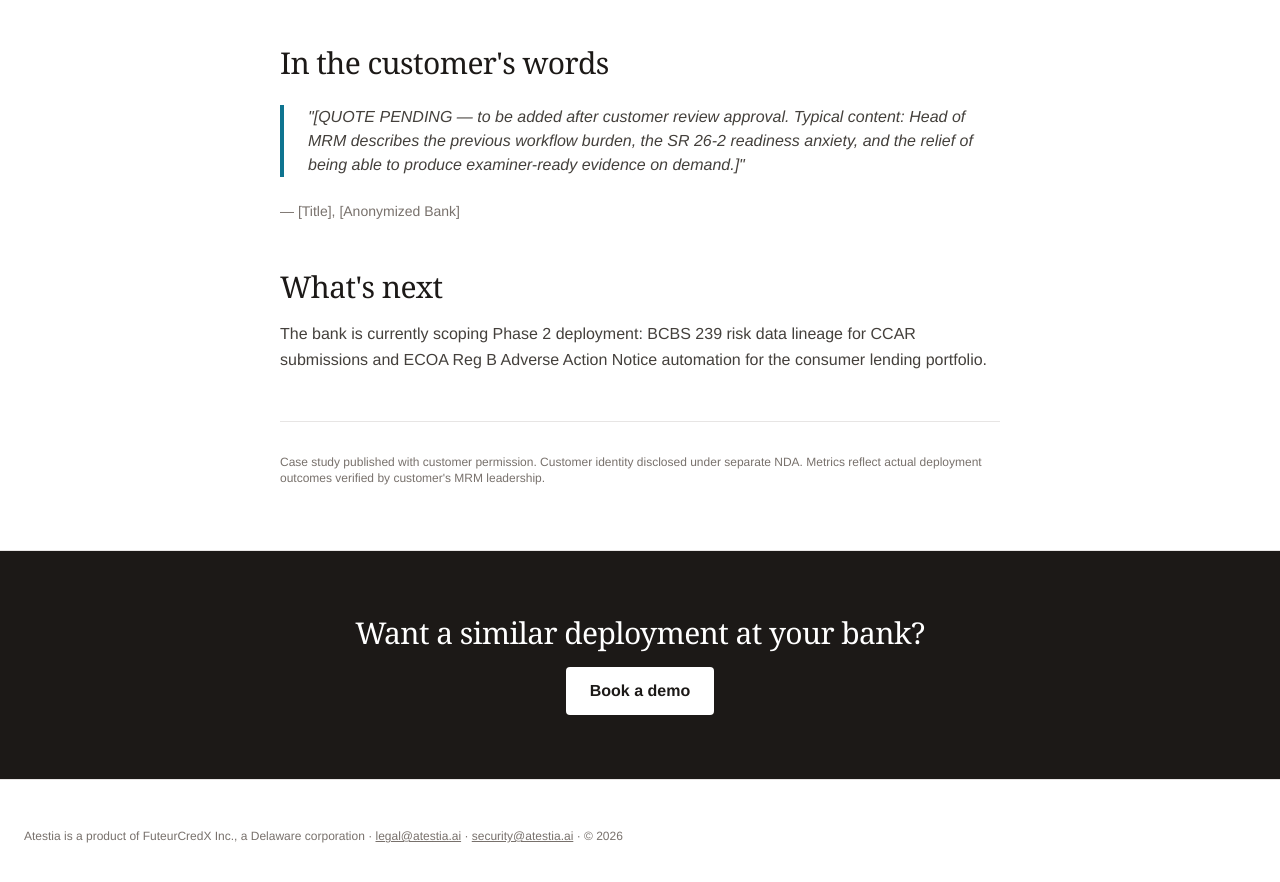
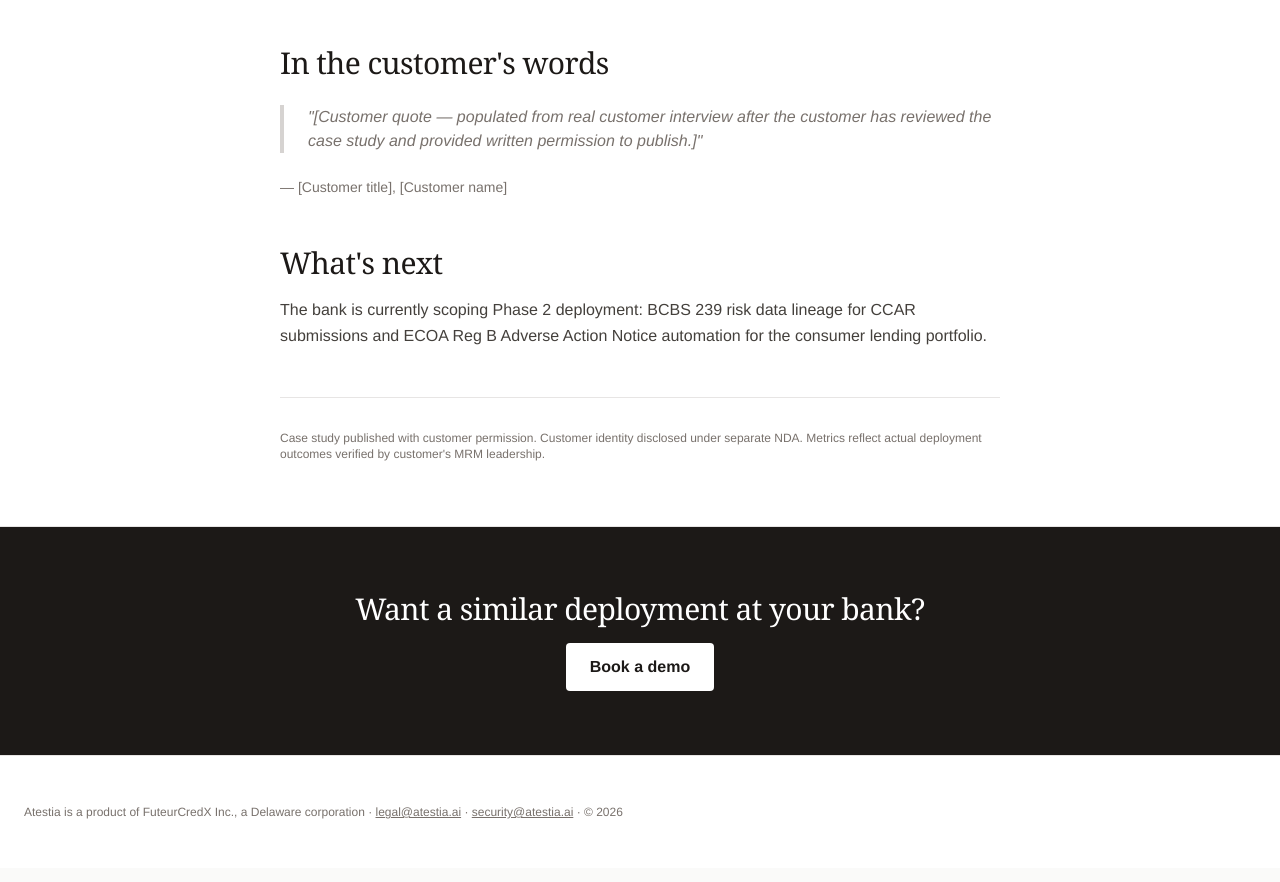
Before and after one commit to Atestia/website, a plain HTML site: page resources/case-studies/template.html in a window 1280 px wide. Shown: the part 1698-2580 px from the top of the page. Drawn offline with nearby package versions, Linux system fonts and the light colour scheme.

Commit message:
Wave 1 audit fixes — template placeholders, sales noindex, footer entity disclosure

```diff
--- a/resources/case-studies/template.html
+++ b/resources/case-studies/template.html
@@ -63,8 +63,8 @@
 </div>
 
 <h2 class="font-serif text-3xl mt-12 mb-4">In the customer's words</h2>
-<blockquote class="border-l-4 border-accent pl-6 italic text-stone-700 my-6">"[QUOTE PENDING — to be added after customer review approval. Typical content: Head of MRM describes the previous workflow burden, the SR 26-2 readiness anxiety, and the relief of being able to produce examiner-ready evidence on demand.]"</blockquote>
-<p class="text-sm text-stone-500">— [Title], [Anonymized Bank]</p>
+<blockquote class="border-l-4 border-stone-300 pl-6 italic text-stone-500 my-6">"[Customer quote — populated from real customer interview after the customer has reviewed the case study and provided written permission to publish.]"</blockquote>
+<p class="text-sm text-stone-500">— [Customer title], [Customer name]</p>
 
 <h2 class="font-serif text-3xl mt-12 mb-4">What's next</h2>
 <p class="text-stone-700 leading-relaxed">The bank is currently scoping Phase 2 deployment: BCBS 239 risk data lineage for CCAR submissions and ECOA Reg B Adverse Action Notice automation for the consumer lending portfolio.</p>
```
Also changed, not shown: platform.html (+3 -0 lines), sales/one-pager.html (+1 -0 lines), sales/pitch-deck.html (+1 -0 lines), sales/roi-calculator.html (+1 -0 lines).
